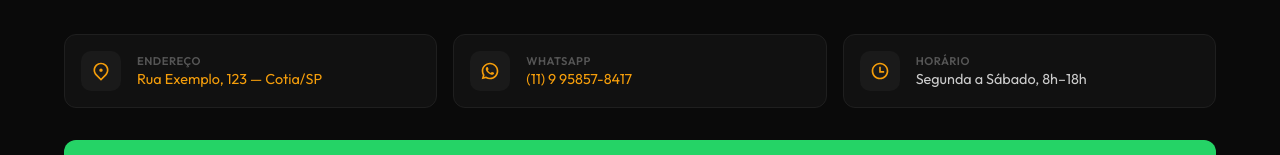
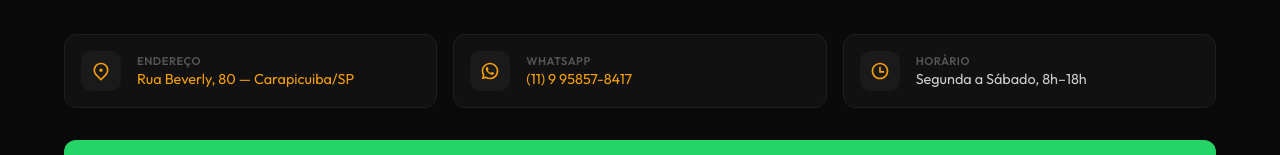
Before and after one commit to prafael1/lavajato, a React (Vite) app in the folder lavaflow/: page / in a window 1280 px wide. Shown: the part 1752-1907 px from the top of the page. Built offline with nearby package versions, Linux system fonts and the light colour scheme.

Commit message:
atualizacao de endereco cliente

```diff
--- a/lavaflow/src/config.js
+++ b/lavaflow/src/config.js
@@ -4,10 +4,10 @@
 
 export const BUSINESS = {
   name:      'LAVA RÁPIDO DO GUI',
-  tagline:   'Lava-Jato em Cotia/SP — Lavagem e Estética Automotiva',
+  tagline:   'Lava-Jato em Carapicuiba/SP — Lavagem e Estética Automotiva',
   city:      'Cotia/SP',
-  address:   'Rua Exemplo, 123 — Cotia/SP',
-  mapsUrl:   'https://maps.google.com/?q=Rua+Exemplo+123+Cotia+SP',
+  address:   'Rua Beverly, 80 —   Carapicuiba/SP',
+  mapsUrl:   'https://maps.google.com/?q=Rua Beverly, 80 Carapicuiba/SP',
   phone:     '(11) 9 95857-8417',
   whatsapp:  '5511958578417',       // só números, com DDI
   hours:     'Segunda a Sábado, 8h–18h',
```
